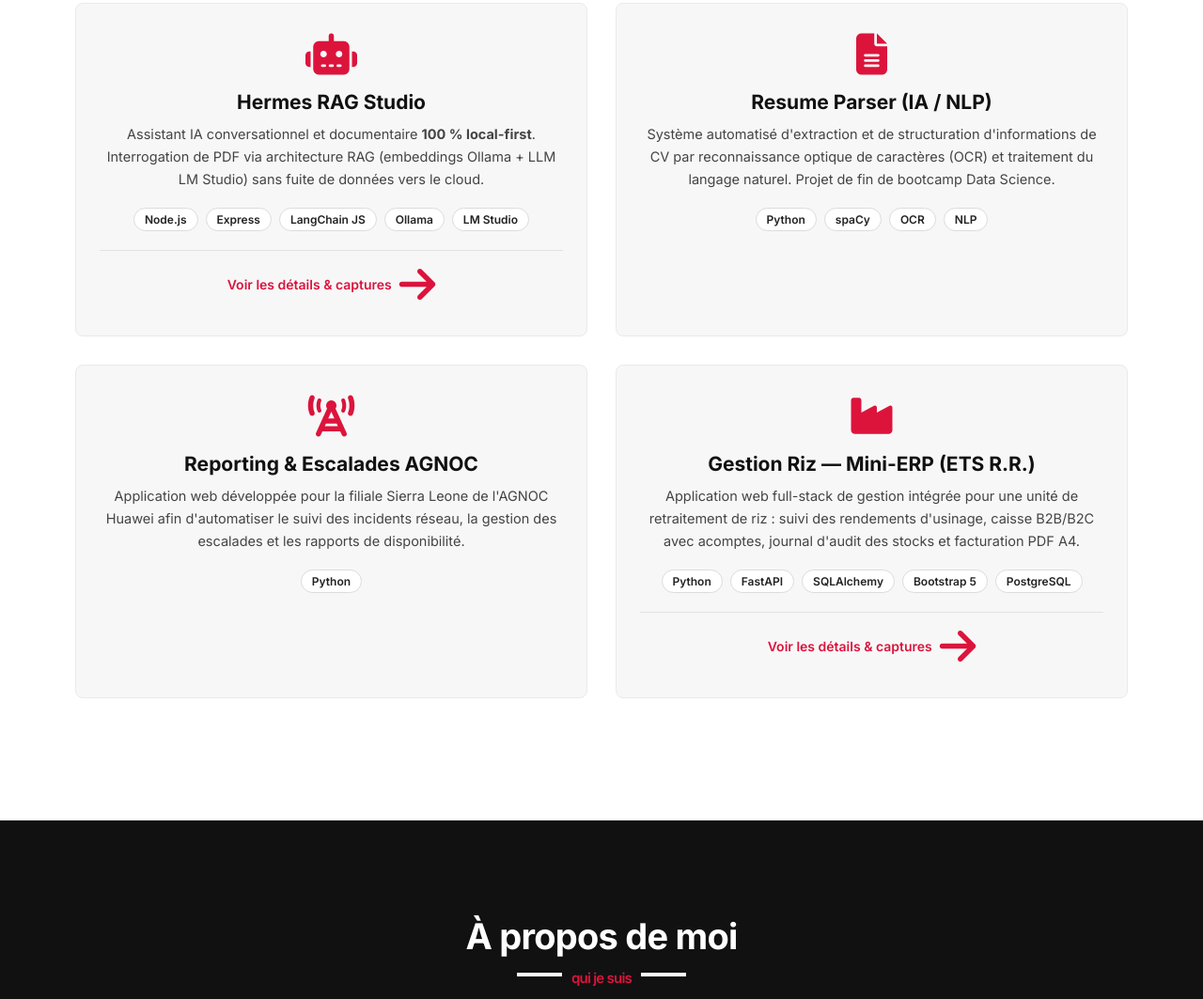
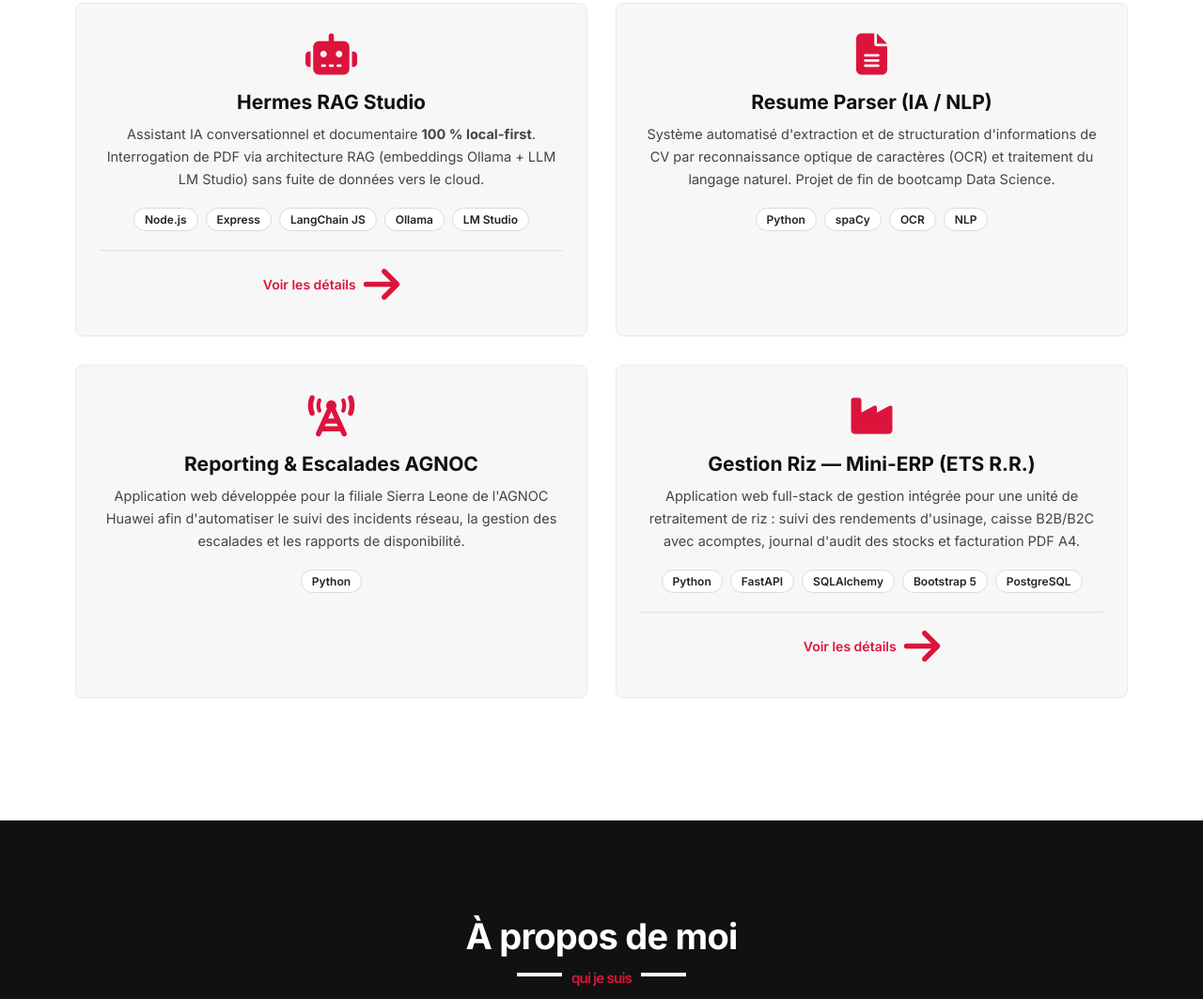
Before and after one commit to HamidouDjibo/portfolio, a plain HTML site: page index.html in a window 1280 px wide. Shown: the part 1023-2086 px from the top of the page at 94% size. Drawn offline with nearby package versions, Linux system fonts and the light colour scheme.

Commit message:
corection sur le cv online

```diff
--- a/index.html
+++ b/index.html
@@ -72,7 +72,7 @@
                             <span>LM Studio</span>
                         </div>
                     </div>
-                    <div class="card-cta">Voir les détails & captures <i class="fas fa-arrow-right"></i></div>
+                    <div class="card-cta">Voir les détails <i class="fas fa-arrow-right"></i></div>
                 </a>
 
                 <div class="card">
@@ -119,7 +119,7 @@
                             <span>PostgreSQL</span>
                         </div>
                     </div>
-                    <div class="card-cta">Voir les détails & captures <i class="fas fa-arrow-right"></i></div>
+                    <div class="card-cta">Voir les détails <i class="fas fa-arrow-right"></i></div>
                 </a>
             </div>
         </div>
```
Also changed, not shown: 1 other file.
